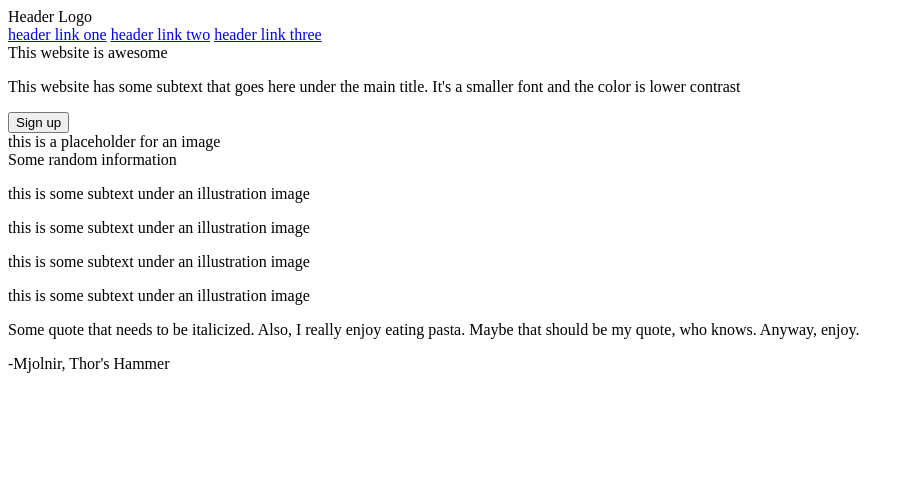
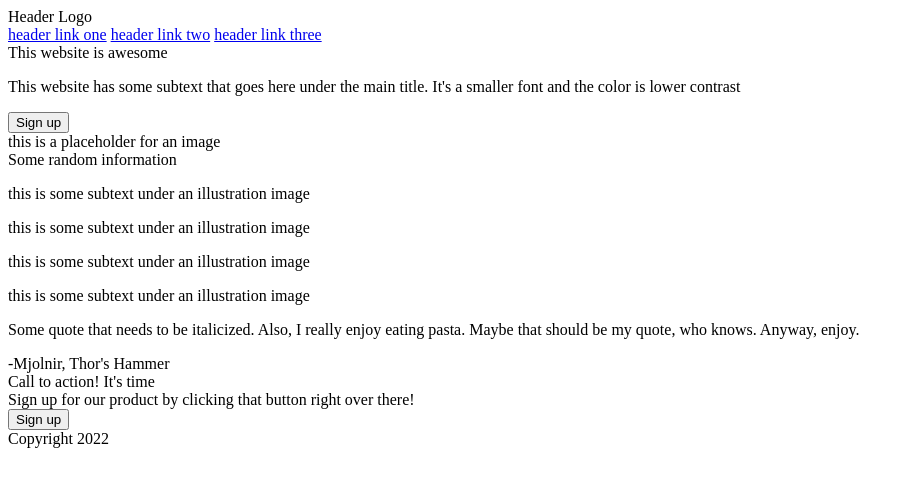
Before and after one commit to giorgio-tran/odin-landing-page, a plain HTML site: page index.html in a window 1280 px wide. Shown: the whole page, without its empty margins (0-914 px from the left). Drawn offline with Linux system fonts and the light colour scheme.

Commit message:
Added all html elements for content-4 and footer

```diff
--- a/index.html
+++ b/index.html
@@ -19,7 +19,7 @@
     </div>
     <div class="content">
         <div class="content-1">
-            <div class="content-1-main">This website is awesome</div>
+            <div class="text">This website is awesome</div>
             <p>This website has some subtext that goes here under the main title. It's a smaller font and the color is lower contrast</p>
             <button class="content-1-sign-up">Sign up</button>
             <div class="content-1-placeholder-image">this is a placeholder for an image</div>
@@ -47,9 +47,16 @@
             <p class="quote">Some quote that needs to be italicized. Also, I really enjoy eating pasta. Maybe that should be my quote, who knows. Anyway, enjoy.</p>
             <div class="author">-Mjolnir, Thor's Hammer</div>
         </div>
+        <div class="content-4">
+            <div class="content-4-rounded-box">
+                <div class="content-4-main">Call to action! It's time</div>
+                <div class="text">Sign up for our product by clicking that button right over there!</div>
+                <button class="content-4-sign-up">Sign up</button>
+            </div>
+        </div>
     </div>
     <div class="footer">
-
+        <div class="text">Copyright 2022</div>
     </div>
 </body>
 </html>
```
